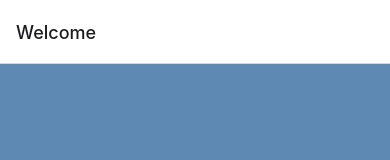
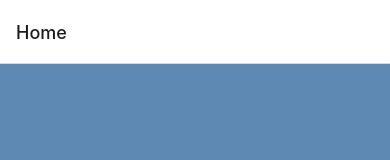
Before and after one commit to thomas211738/KTP_Activities, a React Native app in the folder KTPActivities/: screen / in a window 390 px wide. Shown: the top 160 px of the page. Built offline with nearby package versions, Linux system fonts and the light colour scheme.

Commit message:
removed welcome tag

```diff
--- a/KTPActivities/App.js
+++ b/KTPActivities/App.js
@@ -12,7 +12,7 @@ const App = () => {
   return(
     <NavigationContainer>
       <Stack.Navigator>
-        <Stack.Screen name="Home" component={HomeScreen} options={{title: 'Welcome'}}/>
+        <Stack.Screen name="Home" component={HomeScreen}/>
         <Stack.Screen name="Login" component={LoginPage}/>
         <Stack.Screen name="Signup" component={SignupPage}/>
         <Stack.Screen name="information" component={InformationPage}/>
```
